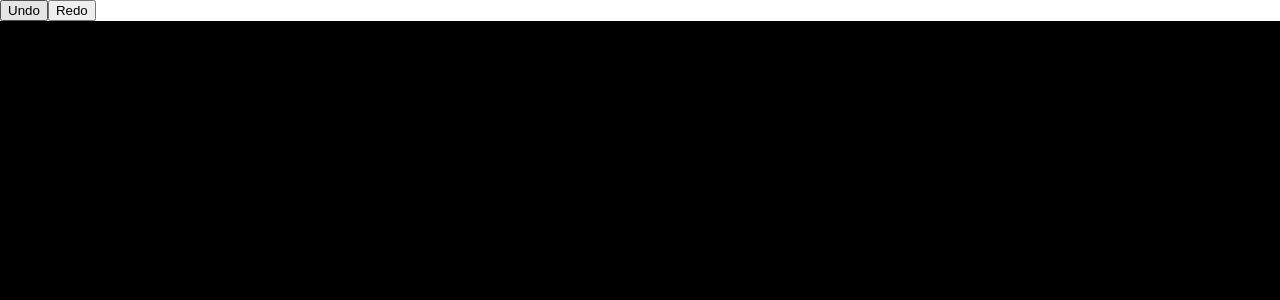
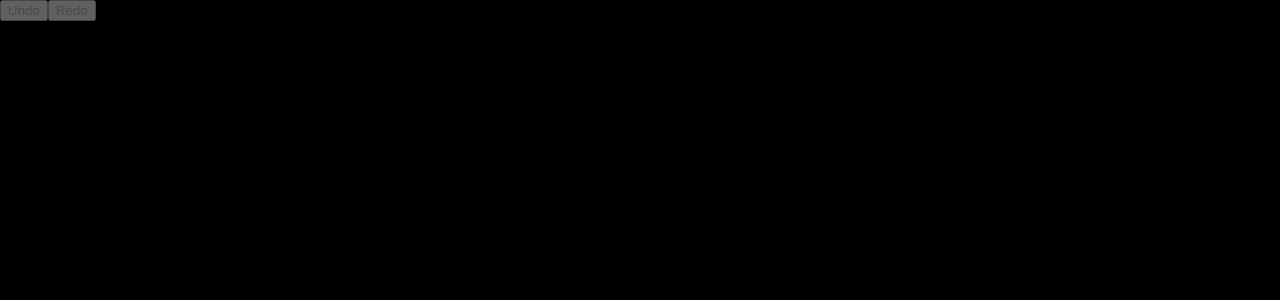
Before and after one commit to aviralrabbit1/react-interview-problems, a React (Create React App) app: page / in a window 1280 px wide. Shown: the top 300 px of the page. Built offline with nearby package versions, Linux system fonts and the light colour scheme.

Commit message:
conditionally disable buttons

```diff
--- a/src/Circle-Uncircle/CircleUncircle.tsx
+++ b/src/Circle-Uncircle/CircleUncircle.tsx
@@ -21,26 +21,30 @@ export function CircleUncircle() {
     ]);
   }
 
-  function undo(){
+  function undo() {
     const newPoints = [...points]; // copying the original array with spread operator
     const undonePoint = newPoints.pop(); // removing the last point from array
-    if(!undonePoint) return;
+    if (!undonePoint) return;
     setUndone([...undone, undonePoint]); // pushing the undo point in 'undone' array
     setPoints(newPoints);
   }
-  function redo(){
+  function redo() {
     const newUndone = [...undone]; // set of undo points
-    const newPoints = [...points]; // set of remaining array points
+    // const newPoints = [...points]; // set of remaining array points
     const undonePoint = newUndone.pop(); // Pop the latest 'undo' point
-    if(!undonePoint) return;
-    newPoints.push(undonePoint); // push the latest undo point into copy of original remaining array
-    setPoints(newPoints); // new set of points
+    if (!undonePoint) return;
+    // newPoints.push(undonePoint); // push the latest undo point into copy of original remaining array
+    setPoints([...points, undonePoint]); // new set of points
     setUndone(newUndone); // new set of undo points
   }
   return (
-    <>
-      <button className='undo' onClick={undo} >Undo</button>
-      <button className='undo' onClick={redo} >Redo</button>
+    <div style={{ background: 'black', color: 'red' }}>
+      <button disabled={points.length === 0} className="undo" onClick={undo}>
+        Undo
+      </button>
+      <button disabled={undone.length === 0} className="undo" onClick={redo}>
+        Redo
+      </button>
       <div
         className="dashboard"
         style={{ height: '100vh', background: 'black', color: 'red' }}
@@ -63,6 +67,6 @@ export function CircleUncircle() {
           ></div>
         ))}
       </div>
-    </>
+    </div>
   );
 }
```
